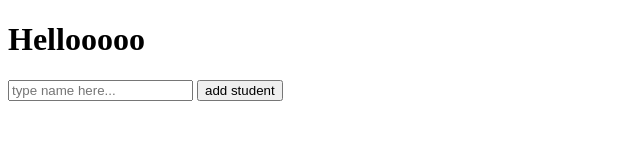
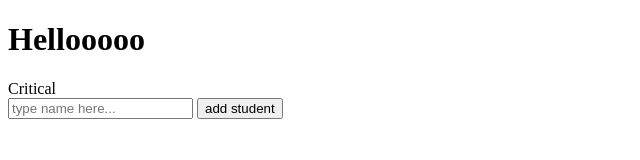
Before and after one commit to WdRgrs/traceability-lab, a website: page public/index.html in a window 1280 px wide. Shown: the whole page, without its empty margins (0-640 px from the left). Drawn offline with nearby package versions, Linux system fonts and the light colour scheme.

Commit message:
critical

```diff
--- a/public/index.html
+++ b/public/index.html
@@ -11,7 +11,7 @@
 <body>
     <h1>Hellooooo</h1>
 
-
+    <div id="critical" onclick="location='./critical'">Critical</div>
 
 
 
```
